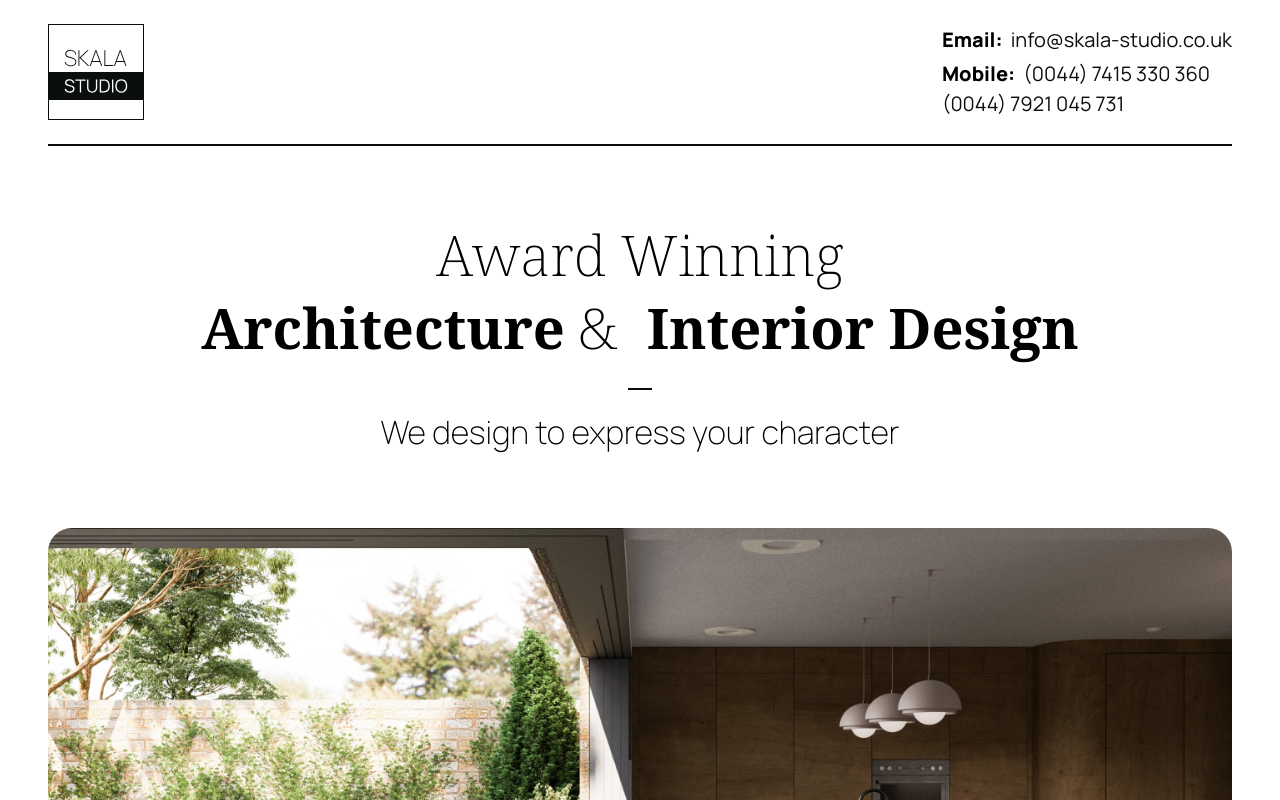
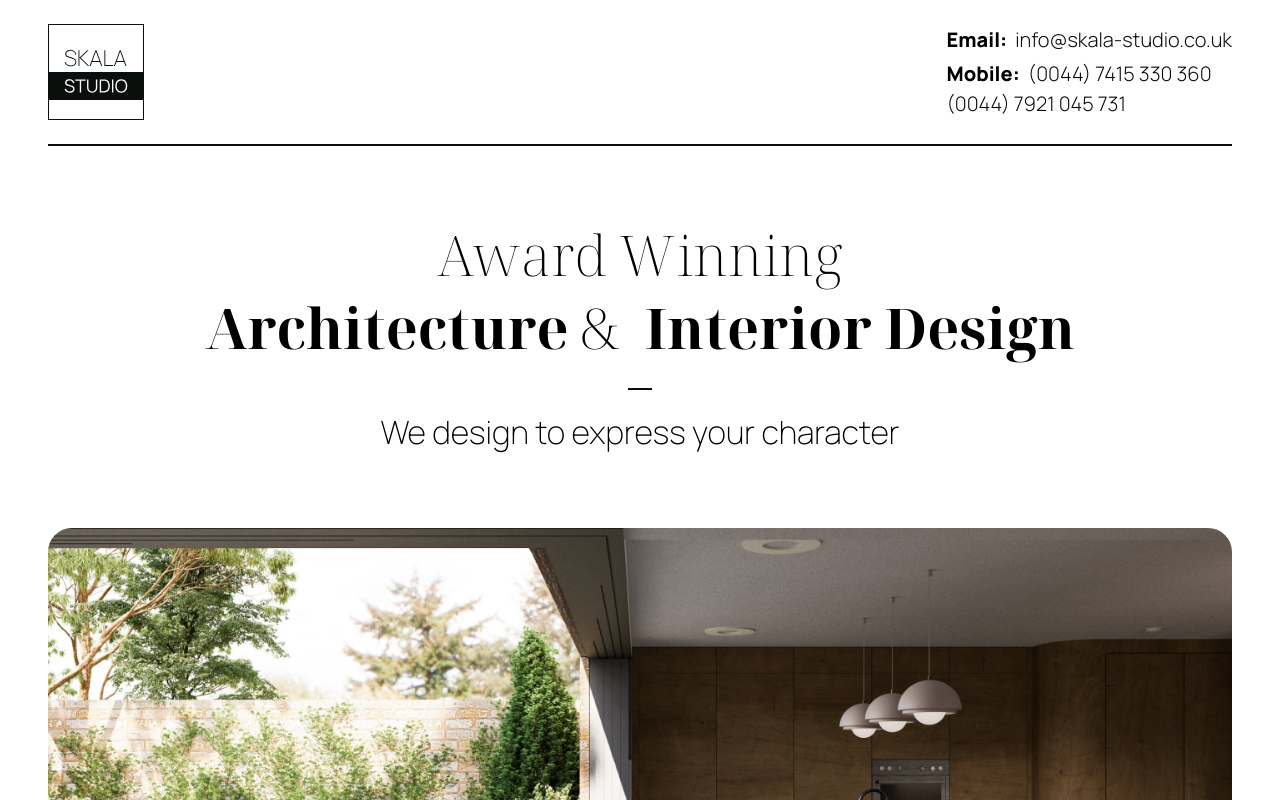
Before and after one commit to Origin-Wave/skala-studio, an Astro site: page / in a window 1280 px wide. Shown: the top 800 px of the page. Built offline with nearby package versions, Linux system fonts and the light colour scheme; Astro itself is replaced by a stand-in of ours.

Commit message:
fix: fixed fonts

```diff
--- a/package.json
+++ b/package.json
@@ -10,8 +10,6 @@
     "astro": "astro"
   },
   "dependencies": {
-    "@fontsource/manrope": "^5.0.11",
-    "@fontsource/noto-serif": "^5.0.11",
     "astro": "^3.0.10"
   },
   "devDependencies": {
--- a/src/assets/styles/global.scss
+++ b/src/assets/styles/global.scss
@@ -17,6 +17,7 @@ body {
   --body-padding: var(--ss-size-3);
 
   padding: 0 var(--body-padding);
+  font-weight: var(--ss-font-sans-serif-weight-regular);
 
   @include utils.media(tablet-screen) {
     --body-padding: var(--ss-size-5);
--- a/src/assets/styles/variables/_fonts.scss
+++ b/src/assets/styles/variables/_fonts.scss
@@ -1,13 +1,13 @@
 @use "../utils" as utils;
 
 :root {
-  --ss-font-serif: "Noto Serif", serif;
+  --ss-font-serif: "Noto Serif Display", serif;
   --ss-font-serif-weight-regular: 200;
   --ss-font-serif-weight-bold: 700;
 
   --ss-font-sans-serif: "Manrope", sans-serif;
   --ss-font-sans-serif-weight-light: 200;
-  --ss-font-sans-serif-weight-regular: 400;
+  --ss-font-sans-serif-weight-regular: 300;
   --ss-font-sans-serif-weight-bold: 800;
 
   --ss-font-size-headline: 28px;
@@ -17,9 +17,9 @@
   --ss-font-size-heading-4: 18px;
   --ss-font-size-heading-5: 18px;
   --ss-font-size-heading-6: 18px;
-  --ss-font-size-intro: 17px;
-  --ss-font-size-base: 15px;
-  --ss-font-size-small: 13px;
+  --ss-font-size-intro: 18px;
+  --ss-font-size-base: 16px;
+  --ss-font-size-small: 14px;
 }
 
 @include utils.media(tablet-screen) {
--- a/src/components/ui/Button.astro
+++ b/src/components/ui/Button.astro
@@ -51,7 +51,6 @@ const buttonClasses = [
     text-align: inherit;
     text-decoration: none;
     text-transform: uppercase;
-    letter-spacing: 0.5px;
     height: var(--ss-size-8);
     padding: 0 var(--ss-size-6);
     display: flex;
--- a/src/layouts/BaseLayout.astro
+++ b/src/layouts/BaseLayout.astro
@@ -1,13 +1,4 @@
 ---
-import "@fontsource/noto-serif/200.css";
-import "@fontsource/noto-serif/200-italic.css";
-import "@fontsource/noto-serif/700.css";
-import "@fontsource/noto-serif/700-italic.css";
-import "@fontsource/manrope/200.css";
-import "@fontsource/manrope/200.css";
-import "@fontsource/manrope/400.css";
-import "@fontsource/manrope/800.css";
-
 interface Props {
   title: string;
 }
@@ -22,6 +13,10 @@ const { title } = Astro.props;
     <meta name="description" content="Astro description" />
     <meta name="viewport" content="width=device-width" />
     <link rel="icon" type="image/svg+xml" href="/favicon.svg" />
+    <link
+      rel="stylesheet"
+      href="https://fonts.googleapis.com/css?family=Noto+Serif+Display:200,700&family=Manrope:200,300,800&display=swap"
+    />
     <meta name="generator" content={Astro.generator} />
     <title>{title}</title>
   </head>
```
Also changed, not shown: 1 other file.
